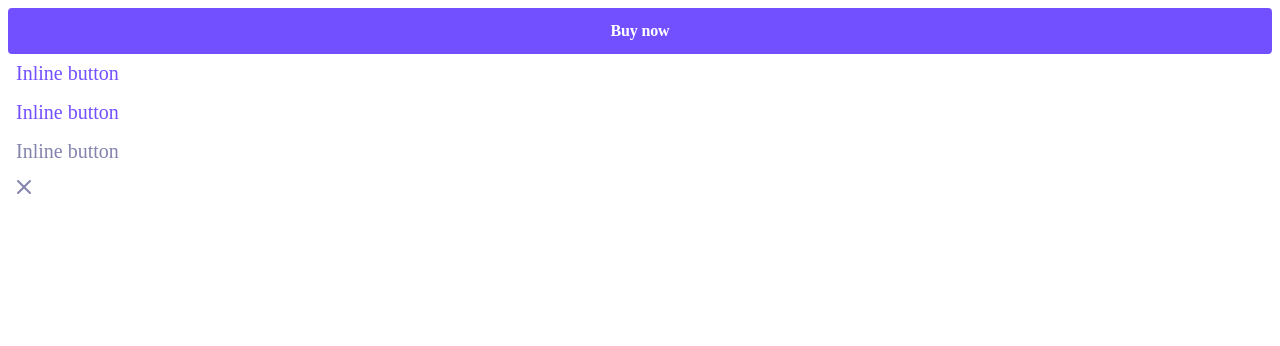
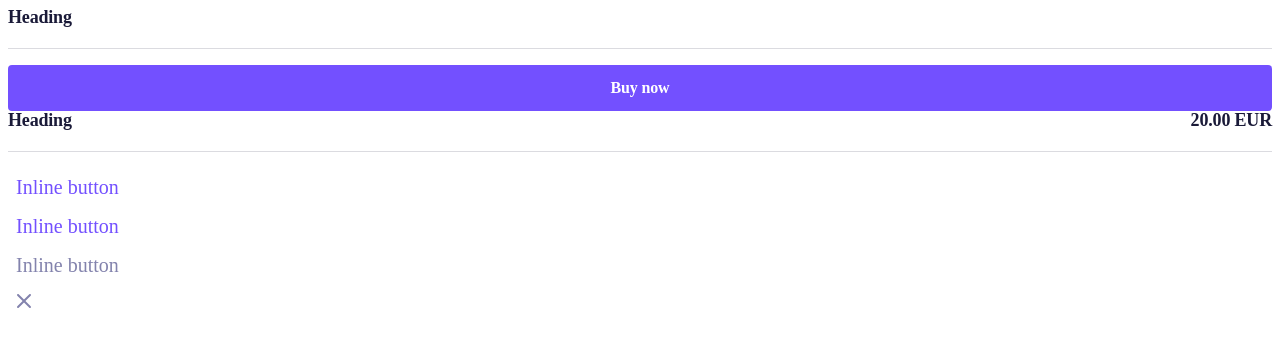
Before and after one commit to JorgeFrias/some-random-react-code, a Next.js app in the folder code-interview-invopop/: page / in a window 1280 px wide. Shown: the top 346 px of the page. Built offline with nearby package versions, Linux system fonts and the light colour scheme.

Commit message:
- Moved the global scss to the src folder where makes way more sense - Heading component with optional "tag"

```diff
--- a/code-interview-invopop/app/layout.tsx
+++ b/code-interview-invopop/app/layout.tsx
@@ -1,4 +1,4 @@
-import './globals.scss'
+import 'src/styles/globals.scss'
 import type { Metadata } from 'next'
 import { Inter } from 'next/font/google'
 
--- a/code-interview-invopop/app/page.tsx
+++ b/code-interview-invopop/app/page.tsx
@@ -1,4 +1,4 @@
-'use client';
+"use client";
 
 import Image from "next/image";
 import styles from "./page.module.css";
@@ -15,6 +15,7 @@ import {
 } from "../src/components/buttons/InlineButtonComponent";
 
 import { CloseButton } from "../src/components/buttons/CloseButtonComponent";
+import { HeadingComponent } from "@/components/textElements/HeadingComponent";
 
 export default function Home() {
   const tmpOnClick = () => {};
@@ -22,23 +23,38 @@ export default function Home() {
   return (
     <main>
       <div>
+        <HeadingComponent>Heading</HeadingComponent>
+
         <LargeButton role={ButtonRole.Primary} onClick={tmpOnClick}>
           Buy now
         </LargeButton>
+
+        <HeadingComponent
+          tag={"20.00 EUR"}
+        >Heading</HeadingComponent>
+
 
         <InlineButton role={InlineButtonRole.Primary} onClick={tmpOnClick}>
           Inline button
         </InlineButton>
 
-        <InlineButton role={InlineButtonRole.Primary} onClick={tmpOnClick} backgroundOnHover={true}>
+        <InlineButton
+          role={InlineButtonRole.Primary}
+          onClick={tmpOnClick}
+          backgroundOnHover={true}
+        >
           Inline button
         </InlineButton>
 
-        <InlineButton role={InlineButtonRole.Secondary} onClick={tmpOnClick} backgroundOnHover={true}>
+        <InlineButton
+          role={InlineButtonRole.Secondary}
+          onClick={tmpOnClick}
+          backgroundOnHover={true}
+        >
           Inline button
         </InlineButton>
 
-        <CloseButton onClick={tmpOnClick} backgroundOnHover={true}/>
+        <CloseButton onClick={tmpOnClick} backgroundOnHover={true} />
       </div>
     </main>
   );
--- a/code-interview-invopop/src/components/buttons/CloseButtonComponent.tsx
+++ b/code-interview-invopop/src/components/buttons/CloseButtonComponent.tsx
@@ -1,13 +1,14 @@
 "use client";
 
 import React from "react";
-import styles from "./InlineButtonComponent.module.scss";
 import { InlineButton, ButtonRole } from "./InlineButtonComponent";
 
 interface Props {
   backgroundOnHover?: boolean;
   onClick: () => void;
 }
+
+// TODO: This component could be made reusable, by passing the icon and expected size as props (the size could be built from an enum to be consistent across the code).
 
 /**
  * Defines a standard close button (an X icon).
--- /dev/null
+++ b/code-interview-invopop/src/components/textElements/HeadingComponent.module.scss
@@ -0,0 +1,26 @@
+@import "../../styles/ColorPallete.module.scss";
+@import "../../styles/TextStyles.module.scss";
+
+.h1_heading, .tag {
+  // Layout
+  display: flex;
+  height: 24px;
+  flex-direction: column;
+  flex-shrink: 0;
+  margin-bottom: 0;
+  margin-top: 0;
+
+  // Typography
+  color: $color-title;
+  font-family: $font-family;
+  font-size: 1.125rem;
+  font-weight: 800;
+  line-height: 1.125rem;
+  letter-spacing: -0.01125rem;
+}
+
+.inline_space_between {
+  display: flex;
+  align-items: center;
+  justify-content: space-between;
+}
--- /dev/null
+++ b/code-interview-invopop/src/components/textElements/HeadingComponent.tsx
@@ -0,0 +1,26 @@
+"use client";
+
+import React from "react";
+import styles from "./HeadingComponent.module.scss";
+
+interface Props {
+  children: React.ReactNode;
+  tag?: React.ReactNode;
+}
+
+/**
+ * Defines a standard heading with a divider line underneath.
+ */
+const HeadingComponent: React.FC<Props> = ({ children, tag }) => {
+  return (
+    <div>
+      <div className={styles.inline_space_between}>
+        <h1 className={styles.h1_heading}>{children}</h1>
+        {tag ? <p className={styles.tag}>{tag}</p> : null}
+      </div>
+      <hr />
+    </div>
+  );
+};
+
+export { HeadingComponent };
--- /dev/null
+++ b/code-interview-invopop/src/styles/globals.scss
@@ -0,0 +1,17 @@
+// Global styles
+//
+// This file contains definitions for the global styles used in the application.
+
+@import './ColorPallete.module.scss';
+
+// MARK: Elements
+// - Dividers
+$divider-height: 1px;
+hr {
+    border: none;
+    height: $divider-height;
+    background-color: $color-divider;
+    // Constant margin across the application
+    margin-top: 1rem;
+    margin-bottom: 1rem;
+}
```
Also changed, not shown: code-interview-invopop/app/globals.scss (deleted).
